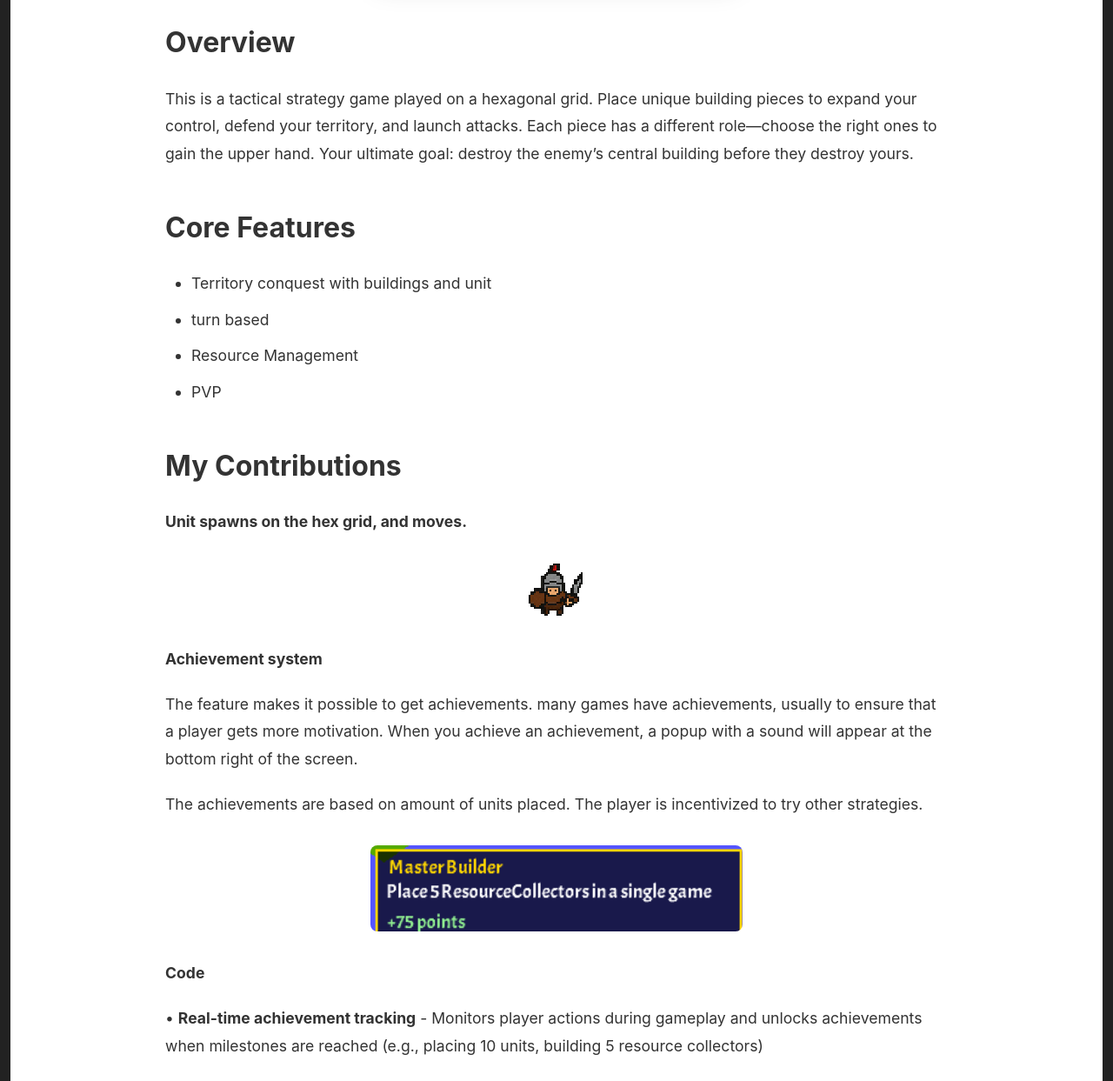
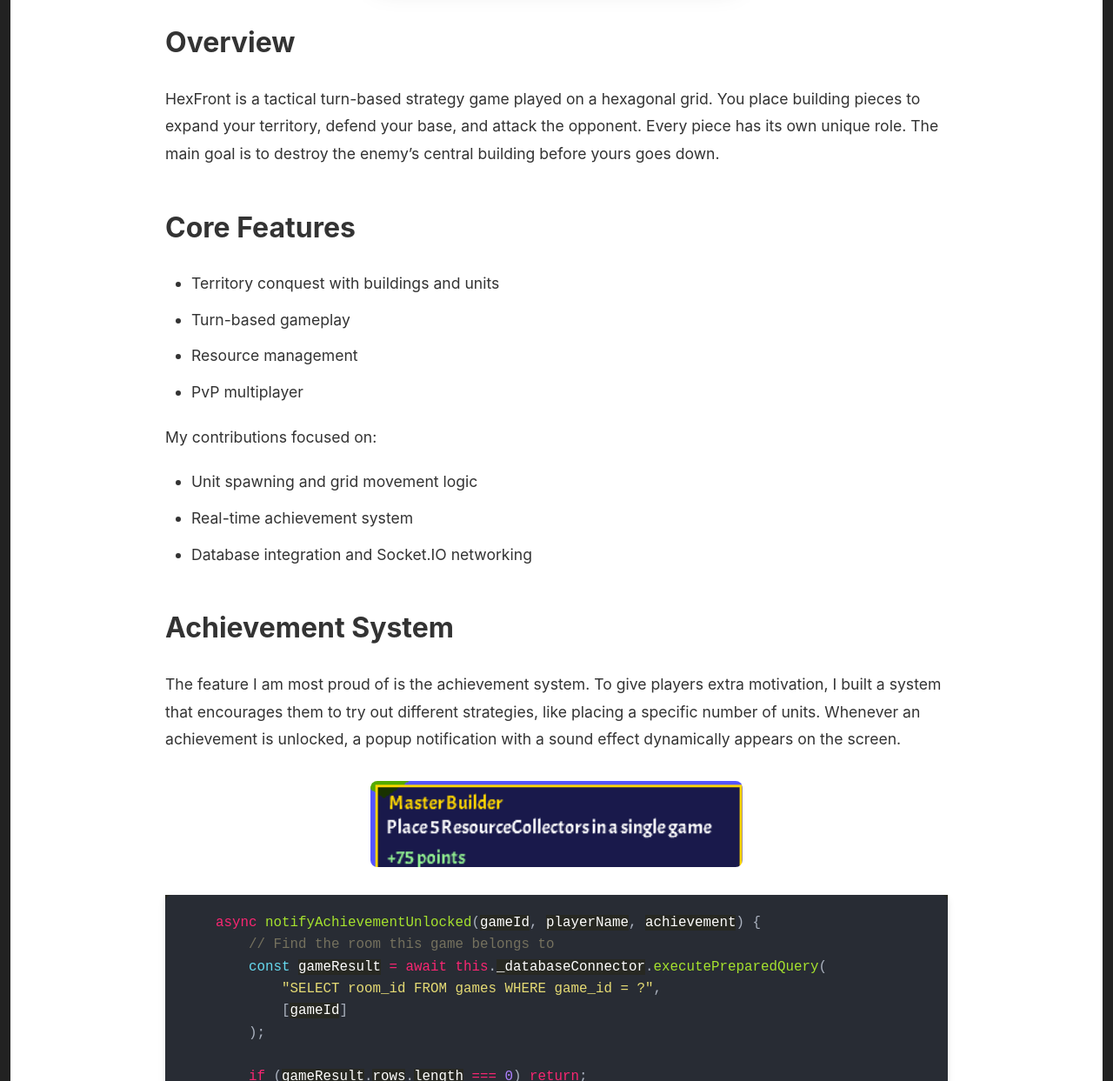
Before and after one commit to lieuweZ/lieuwez.github.io, a Jekyll site: the page built from _projects/project-one.md, in a window 1280 px wide and 1400 px high, scrolled down 718 px. Shown: the part 157-1400 px from the top of the window at 87% size. Built offline with Jekyll 4.4.1, drawn with Linux system fonts in a browser that asks for light colours; some of the changed text lies outside the part shown.

Commit message:
better formating

````diff
--- a/_projects/project-one.md
+++ b/_projects/project-one.md
@@ -10,41 +10,27 @@ order: 1
 
 ## Overview
 
-This is a tactical strategy game played on a hexagonal grid. Place unique building pieces to expand your control, defend your territory, and launch attacks. Each piece has a different role—choose the right ones to gain the upper hand. Your ultimate goal: destroy the enemy’s central building before they destroy yours.
+HexFront is a tactical turn-based strategy game played on a hexagonal grid. You place building pieces to expand your territory, defend your base, and attack the opponent. Every piece has its own unique role. The main goal is to destroy the enemy's central building before yours goes down.
 
 ## Core Features
 
-- Territory conquest with buildings and unit
-- turn based
-- Resource Management
-- PVP
+- Territory conquest with buildings and units
+- Turn-based gameplay
+- Resource management
+- PvP multiplayer
 
-## My Contributions
+My contributions focused on:
+- Unit spawning and grid movement logic
+- Real-time achievement system
+- Database integration and Socket.IO networking
 
+## Achievement System
 
-**Unit spawns on the hex grid, and moves.**
-
-![Unit](/assets/images/Unit.png)
-
-**Achievement system**
-
-The feature makes it possible to get achievements. many games have achievements, usually to ensure that a player gets more motivation. When you achieve an achievement, a popup with a sound will appear at the bottom right of the screen.
-
-The achievements are based on amount of units placed. The player is incentivized to try other strategies.
+The feature I am most proud of is the achievement system. To give players extra motivation, I built a system that encourages them to try out different strategies, like placing a specific number of units. Whenever an achievement is unlocked, a popup notification with a sound effect dynamically appears on the screen.
 
 ![Achievement](/assets/images/Achievement.png)
 
-**Code**
-
-• **Real-time achievement tracking** - Monitors player actions during gameplay and unlocks achievements when milestones are reached (e.g., placing 10 units, building 5 resource collectors)
-
-• **Database integration** - Loads achievement definitions from database, tracks player progress with SQL queries, prevents duplicate unlocks using ON DUPLICATE KEY UPDATE
-
-• **Socket.IO notification**s - Instantly broadcasts achievement unlocks to player.
-
-• **Event-driven architecture** - Integrates with game's piece placement system, automatically checks achievements whenever players perform actions
-
-```csharp
+```javascript
     async notifyAchievementUnlocked(gameId, playerName, achievement) {
         // Find the room this game belongs to
         const gameResult = await this._databaseConnector.executePreparedQuery(
@@ -70,3 +56,10 @@ The achievements are based on amount of units placed. The player is incentivized
         });
     }
 ```
+
+What this code does:
+- `executePreparedQuery()` looks up the specific multiplayer room ID that the game is running in.
+- The `if` check acts as a safeguard so we don't try to send notifications to non-existent rooms.
+- `this._io.to(roomId).emit()` uses Socket.IO to instantly broadcast a live popup to the exact room the player is in.
+
+It works smoothly in the background without interrupting gameplay. By hooking the achievement checks directly into the piece placement logic, we track player actions, use SQL to prevent duplicate unlocks, and deliver real-time feedback that makes the game feel more rewarding.
````
Also changed, not shown: _projects/silent-prey.md (+7 -0 lines).
